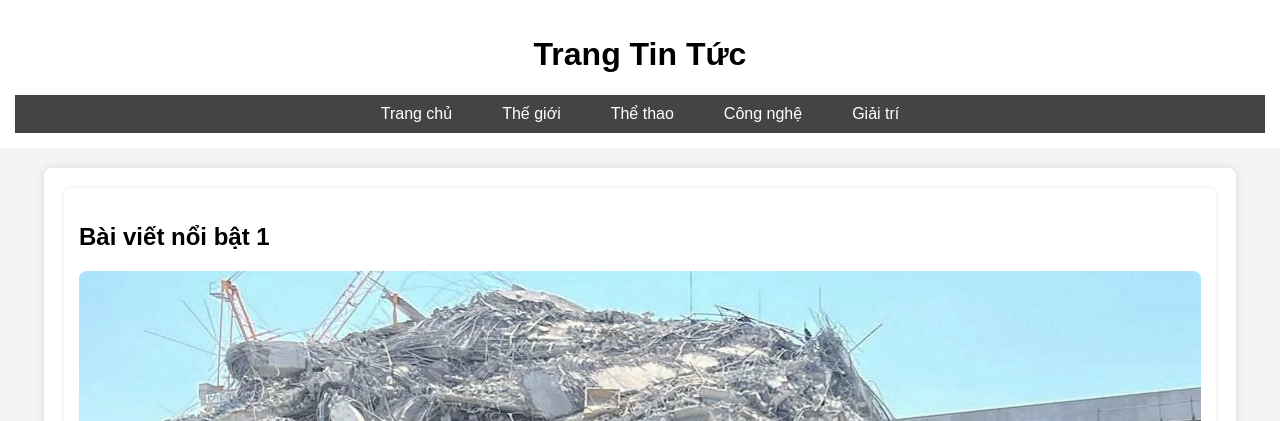
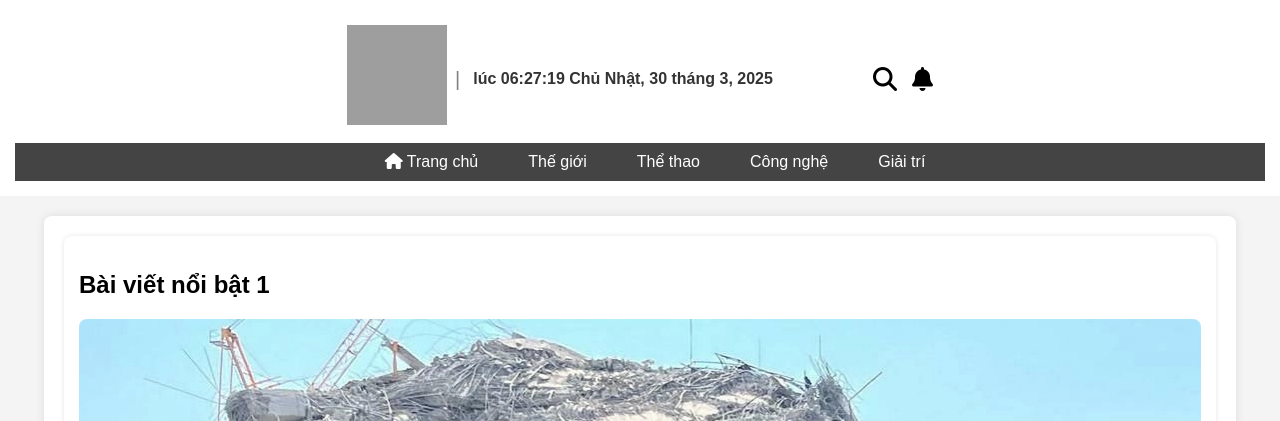
Before and after one commit to VinhHuynh09205/FASTNEWS, a PHP site: page / in a window 1280 px wide; the page is wider, and only the part inside the window is pictured. Shown: the top 421 px of that part. Run offline with PHP 8.4, Linux system fonts and the light colour scheme; grey boxes are pictures that could not be loaded.

Commit message:
hello web

```diff
--- a/news/assets/css/index.css
+++ b/news/assets/css/index.css
@@ -40,6 +40,124 @@ main {
   box-shadow: 0 0 10px rgba(0, 0, 0, 0.1);
   border-radius: 8px;
 }
+.header-container {
+  display: flex;
+  align-items: center;
+  padding: 10px 20px;
+  margin: 0 312px;
+  justify-content: center;
+  white-space: nowrap;
+}
+
+.header-container h1 {
+  margin: 0; /* Loại bỏ margin mặc định */
+  display: flex;
+  align-items: center;
+}
+
+.header-container h1 a img {
+  cursor: pointer;
+  transition: opacity 0.3s;
+}
+
+.header-container h1 a img:hover {
+  opacity: 0.8;
+}
+
+.separator {
+  font-size: 20px;
+  color: gray;
+  margin: 0 8px; /* Giảm khoảng cách giữa hình và đường gạch */
+}
+
+#datetime {
+  font-size: 16px;
+  font-weight: bold;
+  color: #333;
+  margin-left: 5px; /* Đưa ngày tháng sát vào đường gạch */
+}
+
+.icons {
+  display: flex;
+  gap: 15px;
+  margin-left: auto; /* Đẩy icon sang phải */
+}
+
+.icons i {
+  font-size: 24px;
+  cursor: pointer;
+  transition: color 0.3s;
+}
+
+.icons i:hover {
+  color: #007bff;
+}
+.notification-container {
+  position: relative;
+  display: inline-block;
+}
+
+.notification-dropdown {
+  display: none;
+  position: absolute;
+  right: 0;
+  top: 30px;
+  width: 250px;
+  background: white;
+  border: 1px solid #ccc;
+  border-radius: 5px;
+  box-shadow: 0 2px 10px rgba(0, 0, 0, 0.2);
+  padding: 10px;
+  z-index: 1000;
+}
+
+.notification-dropdown h4 {
+  margin: 5px 0;
+  font-size: 14px;
+  color: #333;
+  border-bottom: 1px solid #ddd;
+  padding-bottom: 5px;
+}
+
+.notification-dropdown ul {
+  list-style: none;
+  padding: 0;
+  margin: 0;
+}
+
+.notification-dropdown ul li {
+  padding: 8px;
+  border-bottom: 1px solid #eee;
+}
+
+.notification-dropdown ul li:last-child {
+  border-bottom: none;
+}
+
+.notification-dropdown ul li a {
+  text-decoration: none;
+  color: #007bff;
+  display: block;
+}
+
+.notification-dropdown ul li a:hover {
+  background: #f1f1f1;
+}
+
+.notification-container i {
+  cursor: pointer;
+  font-size: 24px;
+  transition: color 0.3s;
+}
+
+.notification-container i:hover {
+  color: #007bff;
+}
+
+.show {
+  display: block;
+}
+
 /* Khung Tin Nổi Bật */
 .featured {
   background-color: #ffffff;
@@ -73,7 +191,7 @@ main {
   height: auto;
   border-radius: 8px;
 }
-.news-section{
+.news-section {
   display: flex;
 }
 /* Chia thành 2 cột */
@@ -81,7 +199,7 @@ main {
   display: flex;
   gap: 20px;
 }
-.news-section3{
+.news-section3 {
   display: flex;
   gap: 20px;
 }
@@ -94,15 +212,15 @@ main {
   min-width: 300px;
   box-shadow: 0 0 5px rgba(0, 0, 0, 0.1);
 }
-.category-news{
+.category-news {
   background-color: #ffffff;
   padding: 15px;
   border-radius: 8px;
-  flex: 5 ;
+  flex: 5;
   min-width: 300px;
   box-shadow: 0 0 5px rgba(0, 0, 0, 0.1);
 }
-.top-news{
+.top-news {
   margin-top: 20px;
   background-color: #ffffff;
   padding: 15px;
@@ -110,6 +228,7 @@ main {
   width: 100%;
   box-shadow: 0 0 5px rgba(0, 0, 0, 0.1);
 }
+
 footer {
   text-align: center;
   padding: 15px;
--- /dev/null
+++ b/news/assets/js/main.js
@@ -0,0 +1,50 @@
+document.addEventListener("DOMContentLoaded", function () {
+  const articles = document.querySelectorAll(".latest-news article h3 a");
+  articles.forEach((article) => {
+    article.addEventListener("click", function (event) {
+      event.preventDefault();
+      alert("Bạn đã nhấp vào: " + this.textContent);
+    });
+  });
+});
+function updateTime() {
+  let now = new Date();
+  let options = {
+    weekday: "long",
+    year: "numeric",
+    month: "long",
+    day: "numeric",
+    hour: "2-digit",
+    minute: "2-digit",
+    second: "2-digit",
+  };
+  document.getElementById("datetime").textContent = now.toLocaleDateString(
+    "vi-VN",
+    options
+  );
+}
+
+// Cập nhật ngay khi tải trang và sau đó mỗi giây
+document.addEventListener("DOMContentLoaded", function () {
+  updateTime();
+  setInterval(updateTime, 1000);
+});
+document.addEventListener("DOMContentLoaded", function () {
+  const bellIcon = document.getElementById("bell-icon");
+  const notificationDropdown = document.getElementById("notification-dropdown");
+
+  bellIcon.addEventListener("click", function (event) {
+    notificationDropdown.classList.toggle("show");
+    event.stopPropagation(); // Ngăn sự kiện lan ra ngoài
+  });
+
+  // Ẩn dropdown khi nhấn ngoài
+  document.addEventListener("click", function (event) {
+    if (
+      !notificationDropdown.contains(event.target) &&
+      event.target !== bellIcon
+    ) {
+      notificationDropdown.classList.remove("show");
+    }
+  });
+});
--- a/news/includes/header.php
+++ b/news/includes/header.php
@@ -1,8 +1,40 @@
 <header>
-  <h1>Trang Tin Tức</h1>
+<div class="header-container">
+        <h1>
+          <a href="index.html">
+            <img src="h1.jpg" alt="logo" height="100px" width="100px" />
+          </a>
+        </h1>
+        <span class="separator">|</span>
+        <span id="datetime"></span>
+        <div class="icons">
+          <div class="search-container">
+            <i class="fa fa-search" id="search-icon"></i>
+          </div>
+
+          <div class="notification-container">
+            <i class="fa fa-bell" id="bell-icon"></i>
+            <div class="notification-dropdown" id="notification-dropdown">
+              <h4>Tin mới cập nhật</h4>
+              <ul id="new-notifications">
+                <li><a href="#">Bản cập nhật 1</a></li>
+                <li><a href="#">Bản cập nhật 2</a></li>
+              </ul>
+              <h4>Tin đã xem</h4>
+              <ul id="read-notifications">
+                <li><a href="#">Bản cập nhật cũ 1</a></li>
+                <li><a href="#">Bản cập nhật cũ 2</a></li>
+              </ul>
+            </div>
+          </div>
+        </div>
+      </div>
       <nav>
         <ul>
-      <li><a href="#">Trang chủ</a></li>
+          <li></li>
+          <li>
+            <a href="index.html"><i class="fa fa-home"></i> Trang chủ</a>
+          </li>
           <li><a href="#">Thế giới</a></li>
           <li><a href="#">Thể thao</a></li>
           <li><a href="#">Công nghệ</a></li>
--- a/news/includes/master.php
+++ b/news/includes/master.php
@@ -7,6 +7,11 @@
     <meta name="viewport" content="width=device-width, initial-scale=1.0">
     <title><?php echo $title ?? ""; ?></title>
     <link rel="stylesheet" href="<?php echo BASE_URL; ?>assets/css/index.css">
+    <link
+      rel="stylesheet"
+      href="https://cdnjs.cloudflare.com/ajax/libs/font-awesome/6.4.2/css/all.min.css"
+    />
+    <script src="<?php echo BASE_URL; ?>assets/js/main.js"></script>
 </head>
 <body>
 
```
Lines whose indentation alone changed are shown as unchanged.
